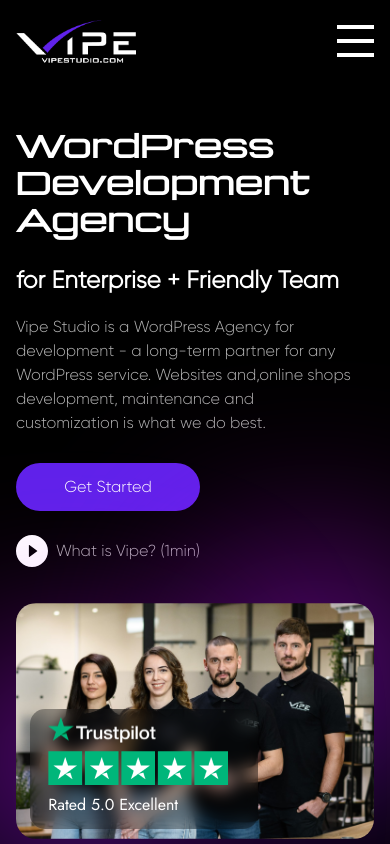
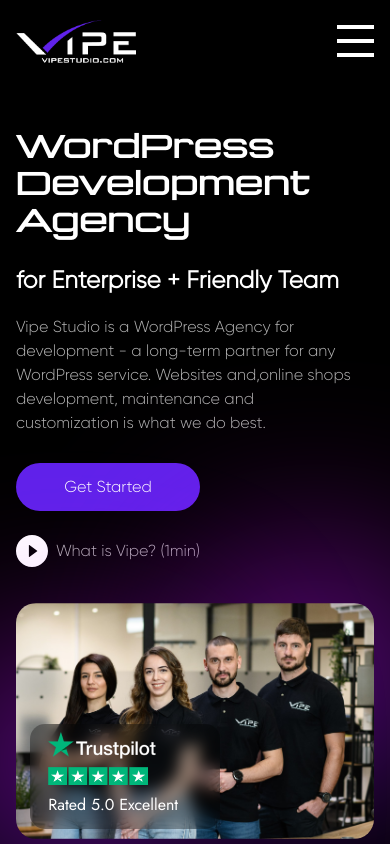
Before and after one commit to khushi303/vipewordpress, a React (Create React App) app: page / in a window 390 px wide. Shown: the top 844 px of the page. Built offline with nearby package versions, Linux system fonts and the light colour scheme.

Commit message:
change in width

```diff
--- a/src/components/Header.jsx
+++ b/src/components/Header.jsx
@@ -88,9 +88,9 @@
           <div data-aos="fade-left" className='xl:w-1/2 w-full xl:mt-0 mt-9 flex justify-center items-center'>
             <div className='rounded-[20px] relative 2xl:translate-x-[45px]'>
               <img src={Groupimg} alt="Groupimg" className='w-full rounded-[20px]  relative z-[5]' />
-              <div className='z-[5] rounded-[15px] cursor-pointer max-w-[228px] w-full bg-[#00000051] backdrop-blur  absolute bottom-[4%] left-[4%]  pt-2 pl-[18px] pb-3'>
+              <div className='z-[5] rounded-[15px] cursor-pointer am:max-w-[228px] max-w-[190px] w-full bg-[#00000051] backdrop-blur  absolute bottom-[4%] left-[4%]  pt-2 pl-[18px] pb-3'>
                 <img src={Trustimg} alt="Trustimg" className='max-w-[107.518px] w-full' />
-                <img src={Truststar} alt="Truststar" className='max-w-[179.597px] w-full mt-2' />
+                <img src={Truststar} alt="Truststar" className='sm:max-w-[179.597px] max-w-[100px] w-full mt-2' />
                 <p className='mt-2 ff-jost text-[16px] font-normal text-white leading-[150%]'>Rated 5.0 Excellent</p>
               </div>
               <div className="w-[187.13px] h-[187.13px] bg-gradient-to-b to-[#6022EA] from-[#FA00FF] absolute rounded-full blur-[100px] right-[-10%] top-[-9%]" />
```
